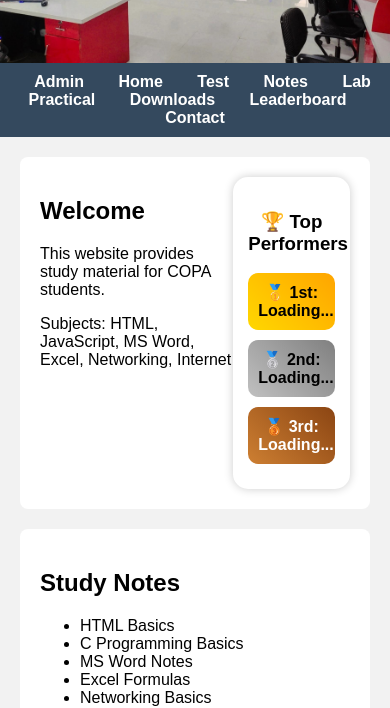
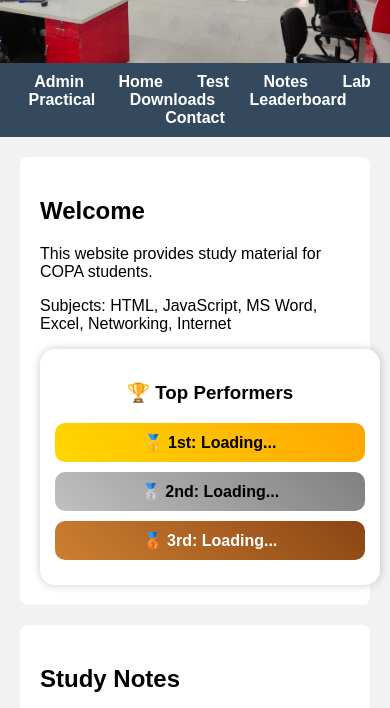
Before and after one commit to shreenathaso-del/new, a plain HTML site: page index.html in a window 390 px wide. Shown: the part 169-877 px from the top of the page. Drawn offline with Linux system fonts and the light colour scheme; no server answers.

Commit message:
Add files via upload

```diff
--- a/index.html
+++ b/index.html
@@ -101,7 +101,15 @@ border-radius:5px;
     background: linear-gradient(45deg, #cd7f32, #8b4513);
     color: white;
 }
+@media screen and (max-width: 768px){
+    .home-container{
+        flex-direction: column;
+    }
 
+    .welcome, .top-box{
+        width: 100%;
+    }
+}
 </style>
 </head>
 
```
